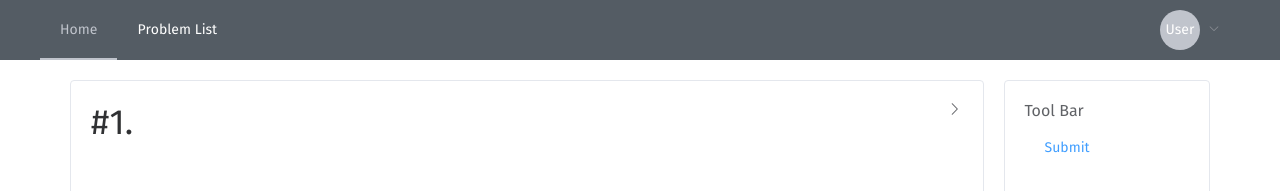
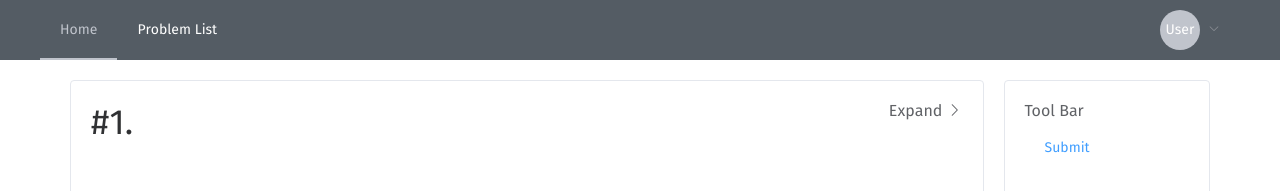
Before and after one commit to segment-oj/segmentoj-frontend, a Vue app: page /problem/1 in a window 1280 px wide. Shown: the top 191 px of the page. Built offline with nearby package versions, Linux system fonts and the light colour scheme; no server answers; what vue-katex would draw is missing.

Commit message:
add text on problem view expand button

```diff
--- a/src/components/problem/view.vue
+++ b/src/components/problem/view.vue
@@ -2,8 +2,14 @@
   <div id="problem-view">
     <div id="content">
       <div id="problem-content">
-        <i class="el-icon-arrow-right" @click="full_screen()" id="full-screen-button" v-if="!isWider"></i>
-        <i class="el-icon-arrow-left" @click="full_screen()" id="full-screen-button" v-else></i>
+        <div v-if="!isWider" id="full-screen-button" @click="full_screen()">
+          Expand
+          <i class="el-icon-arrow-right"></i>
+        </div>
+        <div v-else id="full-screen-button" @click="full_screen()">
+          Fold
+          <i class="el-icon-arrow-left"></i>
+        </div>
         <div style="display: flex;">
           <div id="title" class="header text-bold">#{{pid}}. {{ title }}</div>
         </div>
@@ -144,4 +150,8 @@ export default {
 #full-screen-button {
     float: right;
 }
+
+#full-screen-button:hover {
+    cursor: pointer;
+}
 </style>
```
